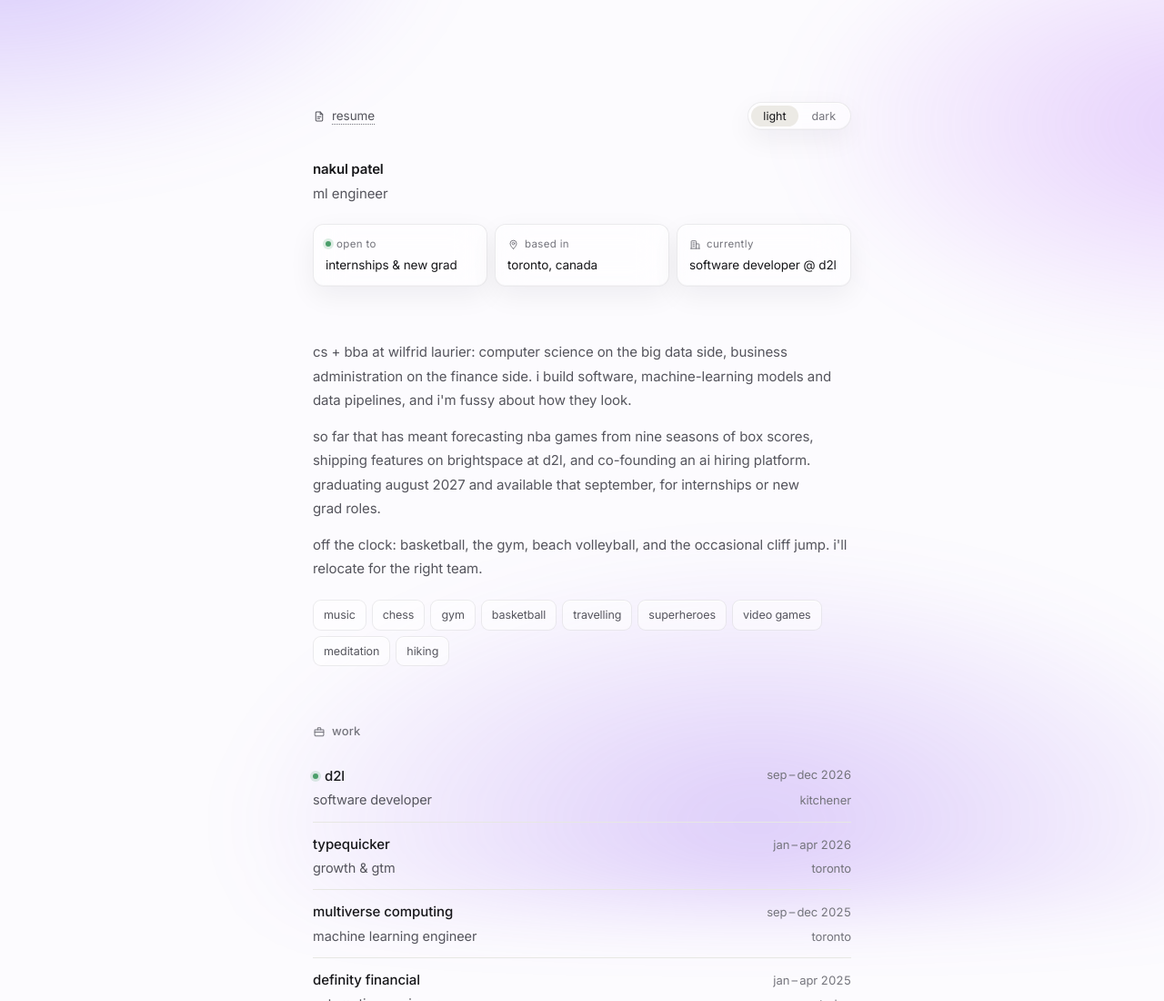
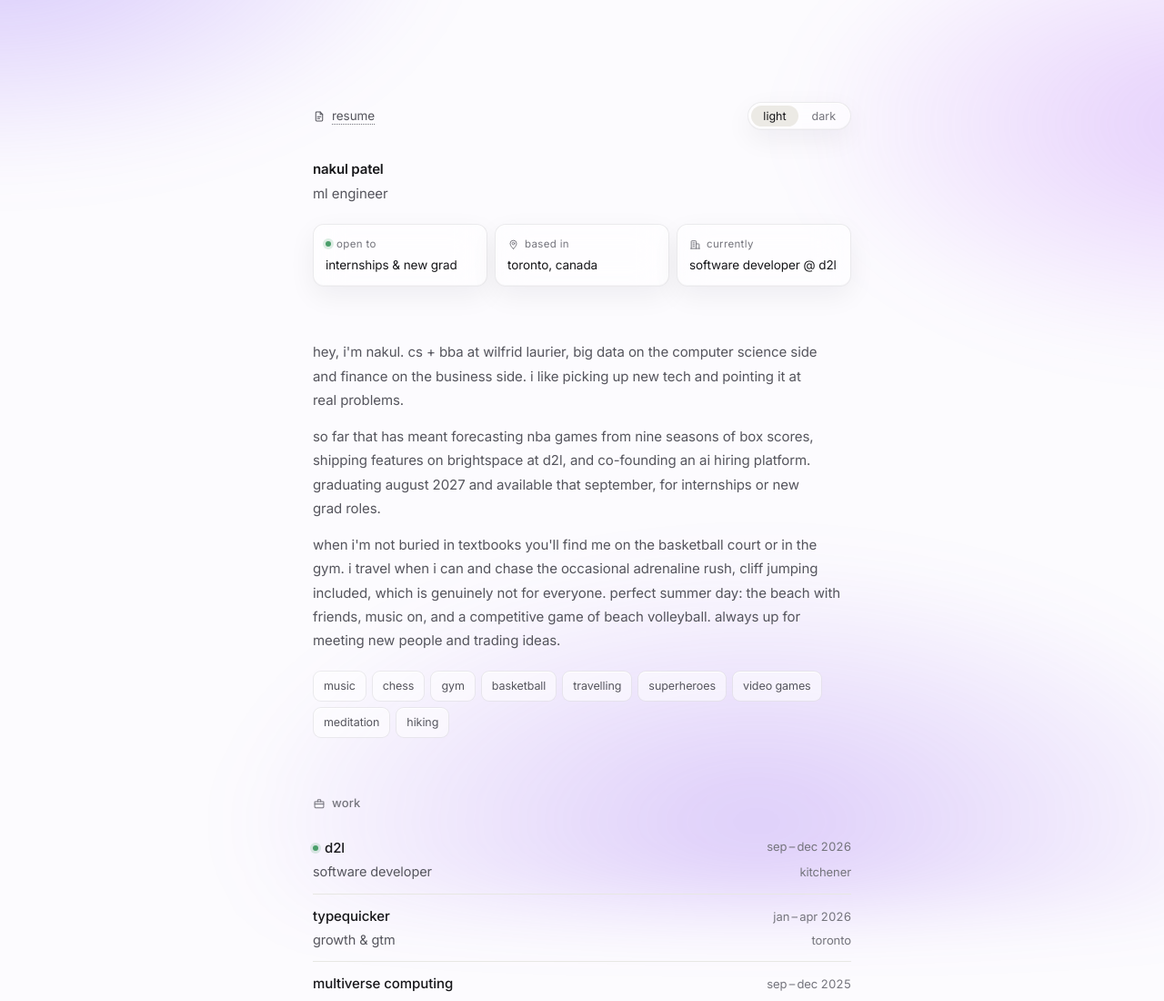
Before and after one commit to nakulpatel0306/my-portfolio-website, a plain HTML site: page index.html in a window 1280 px wide. Shown: the top 1100 px of the page at 91% size. Drawn offline with Linux system fonts and the light colour scheme.

Commit message:
Rewrite the bio in the old voice, trimmed to the page's register
Goes back to the warmth of the earlier bio and keeps what gave it
character: the "hey, i'm nakul" opener, being buried in textbooks, the
basketball court and the gym, cliff jumping being genuinely not for
everyone, the perfect summer day with beach volleyball, and wanting to
meet people.

Cut the parts that read as filler to someone screening candidates:
"strong passion for technology and innovation", "dedicated to learning
cutting-edge technologies", "let's see what amazing things we can create
together". Kept the middle paragraph of concrete work, which the old bio
had none of and which is the part that earns an interview.

135 words against the original's 190, all lowercase, no em dashes and no
exclamation marks, so it sits in the same register as the rest of the
page.

176 checks pass across ten suites, no console or page errors.

Claude-Session: https://claude.ai/code/session_01HAn2XdgnTFQbMJQzfmrehD

```diff
--- a/index.html
+++ b/index.html
@@ -82,15 +82,19 @@
 
     <!-- ===================== about ===================== -->
     <section class="block rise" id="about">
-      <p>cs + bba at wilfrid laurier: computer science on the big data side, business
-         administration on the finance side. i build software, machine-learning models
-         and data pipelines, and i'm fussy about how they look.</p>
+      <p>hey, i'm nakul. cs + bba at wilfrid laurier, big data on the computer science
+         side and finance on the business side. i like picking up new tech and pointing
+         it at real problems.</p>
       <p>so far that has meant forecasting nba games from nine seasons of box scores,
          shipping features on brightspace at d2l, and co-founding an ai hiring platform.
          graduating august 2027 and available that september, for internships or new
          grad roles.</p>
-      <p>off the clock: basketball, the gym, beach volleyball, and the occasional cliff
-         jump. i'll relocate for the right team.</p>
+      <p>when i'm not buried in textbooks you'll find me on the basketball court or in
+         the gym. i travel when i can and chase the occasional adrenaline rush, cliff
+         jumping included, which is genuinely not for everyone. perfect summer day: the
+         beach with friends, music on, and a competitive game of beach volleyball.
+         always up for meeting new people and trading ideas.</p>
+
       <ul class="interests" aria-label="interests">
         <li>music</li><li>chess</li><li>gym</li><li>basketball</li><li>travelling</li>
         <li>superheroes</li><li>video games</li><li>meditation</li><li>hiking</li>
```
